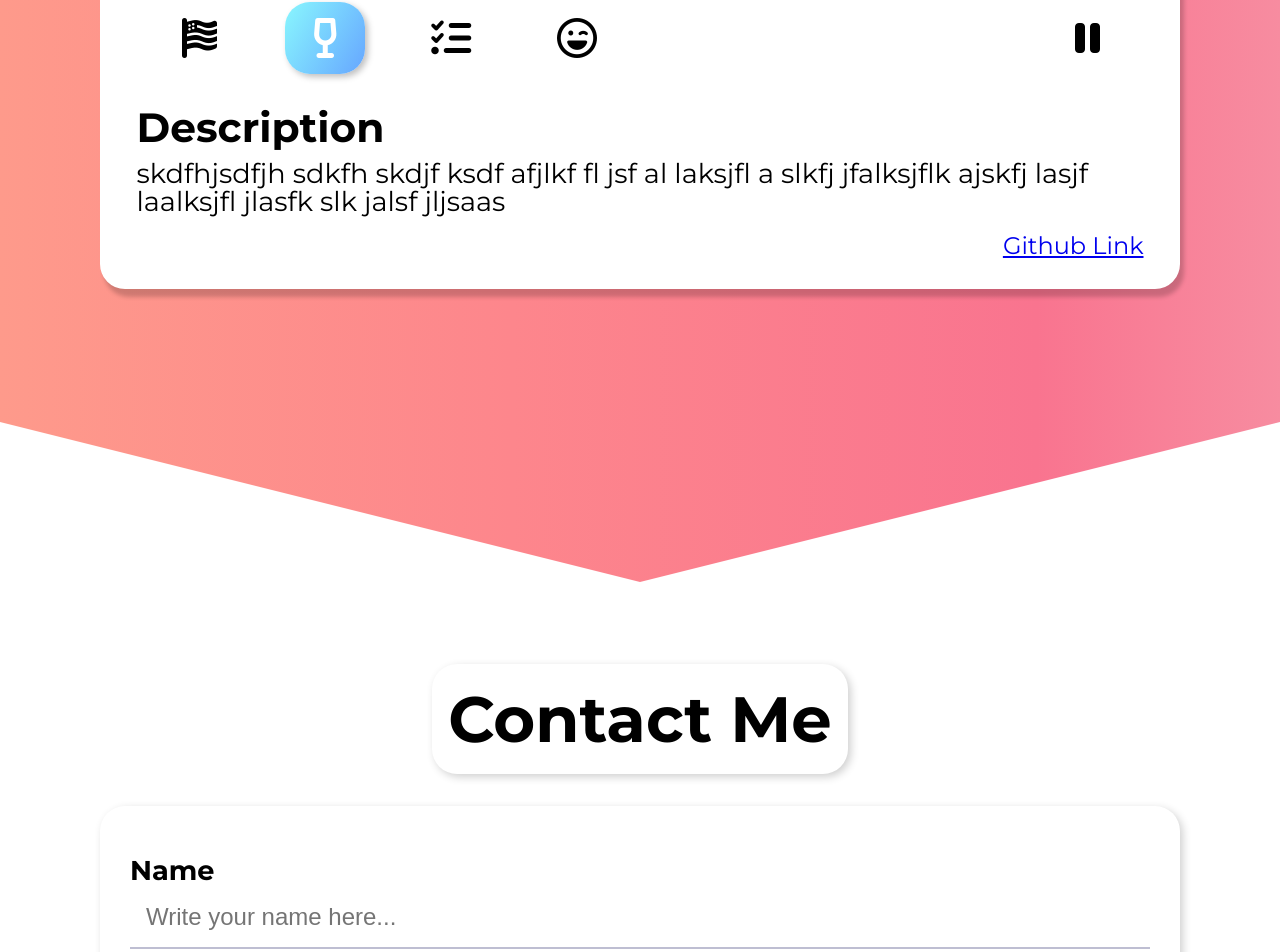
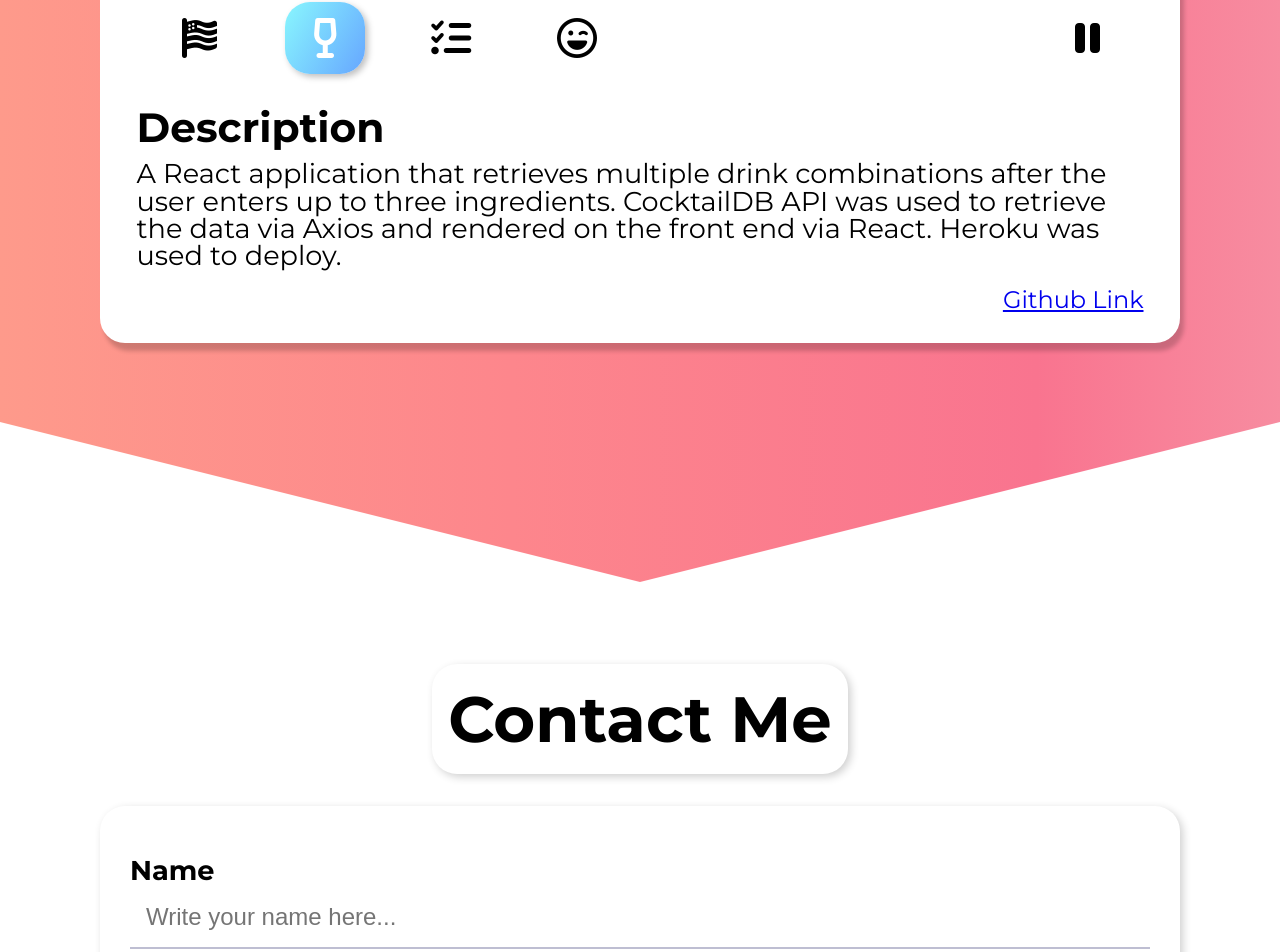
Before and after one commit to jmart790/portfolio-site, a React (Create React App) app: page / in a window 1280 px wide. Shown: the part 2268-3220 px from the top of the page. Built offline with nearby package versions, Linux system fonts and the light colour scheme.

Commit message:
added descriptions for projects

```diff
--- a/src/components/myProjects/projectData.js
+++ b/src/components/myProjects/projectData.js
@@ -4,8 +4,8 @@ export const projectData = [
     image: './images/votelity.png',
     title: 'Votelity',
     description:
-      'skdfhjsdfjh sdkfh skdjf ksdf afjlkf fl jsf al laksjfl a slkfj jfalksjflk ajskfj lasjf laalksjfl jlasfk slk jalsf jljsaas',
-    github: 'github.com/project1',
+      'A Ruby on Rails application which compares politicians based off their voting history. Vote Smart API was used to retrieve and store the data within postgreSQL. Ruby handled API and database calls, React.js rendered the data on the front end, and Heroku deployed the app and images separately. Created mockups/prototypes via Adobe XD',
+    github: 'https://github.com/wyncode/C34_anthony_gabriel_joshua_miguel',
     icon: 'fas fa-flag-usa'
   },
   {
@@ -13,8 +13,8 @@ export const projectData = [
     image: './images/tipsee.png',
     title: 'Tipsee',
     description:
-      'skdfhjsdfjh sdkfh skdjf ksdf afjlkf fl jsf al laksjfl a slkfj jfalksjflk ajskfj lasjf laalksjfl jlasfk slk jalsf jljsaas',
-    github: 'github.com/project2',
+      'A React application that retrieves multiple drink combinations after the user enters up to three ingredients. CocktailDB API was used to retrieve the data via Axios and rendered on the front end via React. Heroku was used to deploy.',
+    github: 'https://github.com/wyncode/joshua_matthew_michaela_nicole',
     icon: 'fas fa-wine-glass-alt'
   },
   {
@@ -22,8 +22,8 @@ export const projectData = [
     image: './images/todo.png',
     title: 'Todo',
     description:
-      'skdfhjsdfjh sdkfh skdjf ksdf afjlkf fl jsf al laksjfl a slkfj jfalksjflk ajskfj lasjf laalksjfl jlasfk slk jalsf jljsaas',
-    github: 'github.com/project3',
+      'A simple modern React To-do application where users can enter, mark complete, and delete tasks all while the app tracks the remaining incomplete tasks.',
+    github: 'https://github.com/jmart790/React-Todo-App',
     icon: 'fas fa-tasks'
   },
   {
@@ -31,8 +31,8 @@ export const projectData = [
     image: './images/accomplished.png',
     title: 'Portfolio',
     description:
-      'skdfhjsdfjh sdkfh skdjf ksdf afjlkf fl jsf al laksjfl a slkfj jfalksjflk ajskfj lasjf laalksjfl jlasfk slk jalsf jljsaas',
-    github: 'github.com/project4',
+      'A fun interactive React hooks application displaying my most recent projects, history, and contact form. Bitmoji was used for character content. Sendgrid API was used to forward emails.',
+    github: 'https://github.com/jmart790/portfolio-site',
     icon: 'far fa-laugh-wink'
   }
 ]
```
